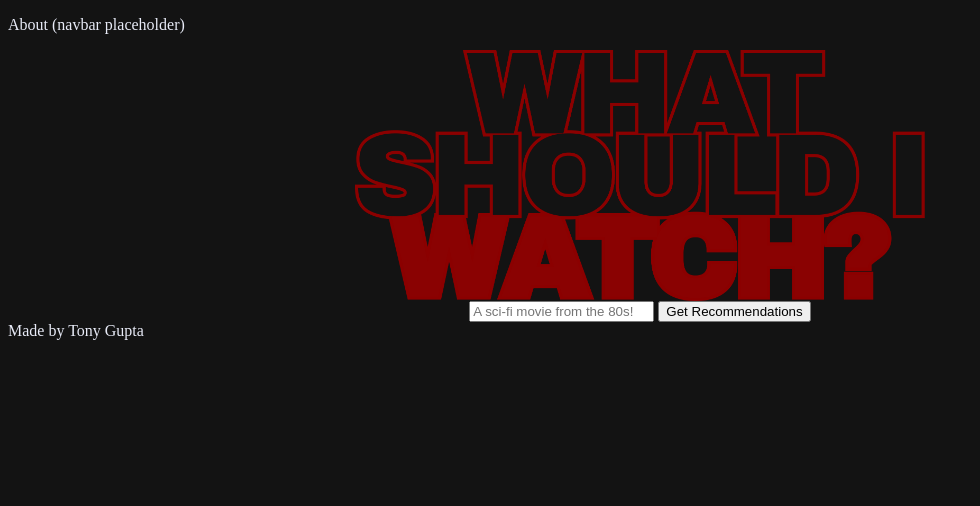
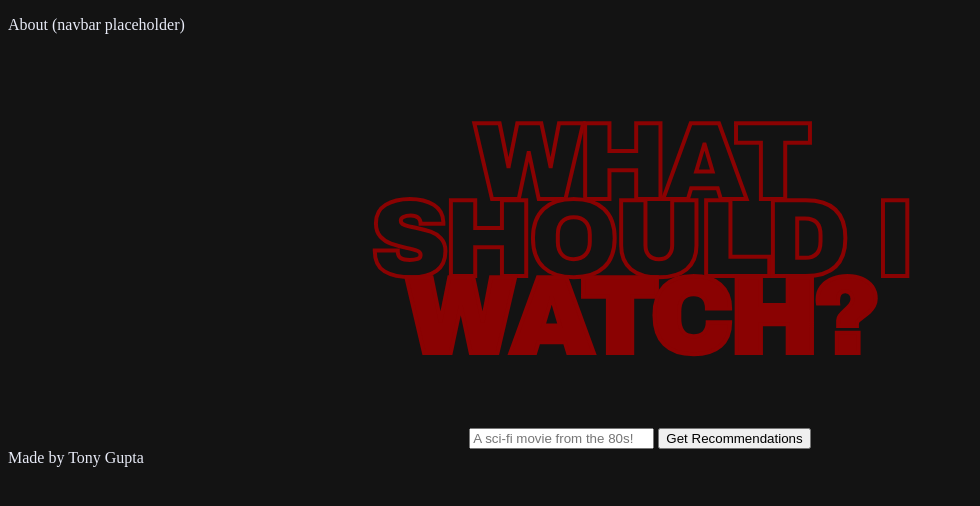
Before and after one commit to guptat07/what-should-i-watch, a website built with Vite: page index.html in a window 1280 px wide. Shown: the whole page, without its empty margins (0-980 px from the left). Built offline with nearby package versions, Linux system fonts and the light colour scheme; a web font is replaced by a local one.

Commit message:
Reverted img logo to h1

```diff
--- a/index.html
+++ b/index.html
@@ -14,9 +14,9 @@
     <nav>
       <p>About (navbar placeholder)</p>
     </nav>
-    <!-- <h1><span class="stroke">WHAT<br>SHOULD I<br></span>WATCH?</h1> -->
     <div id="content-container">
-      <img id="site-logo" src="src/assets/WHAT SHOULD I WATCH_.png" alt="What Should I Watch site logo.">
+      <!-- <img id="site-logo" src="src/assets/WHAT SHOULD I WATCH_.png" alt="What Should I Watch site logo."> -->
+      <h1><span class="stroke">WHAT<br>SHOULD I<br></span>WATCH?</h1>
       <form id="form">
         <input type="text" name="user-input" id="user-input" placeholder="A sci-fi movie from the 80s!">
         <input type="submit" name="submit" id="submit" value="Get Recommendations">
--- a/src/style.css
+++ b/src/style.css
@@ -3,17 +3,20 @@ body {
   color: var(--text-color);
 }
 
-/* h1 {
+h1 {
   font-family: "Archivo Black", sans-serif;
   font-size: 110px;
   line-height: 77px;
   letter-spacing: -6.6px;
   color: var(--emphasis-color);
-  margin: 0;
+
+  text-align: center;
+
+  -webkit-text-stroke: 4px var(--emphasis-color);
 }
 
 .stroke {
-color: var(--bg);
+/* color: var(--bg);
   text-shadow:
     3px  0 0 var(--emphasis-color),
     -3px  0 0 var(--emphasis-color),
@@ -22,8 +25,9 @@ color: var(--bg);
      2.12px  2.12px 0 var(--emphasis-color),
     -2.12px  2.12px 0 var(--emphasis-color),
      2.12px -2.12px 0 var(--emphasis-color),
-    -2.12px -2.12px 0 var(--emphasis-color);
-} */
+    -2.12px -2.12px 0 var(--emphasis-color); */
+  color: transparent;
+}
 
 #content-container {
   display: flex;
```
